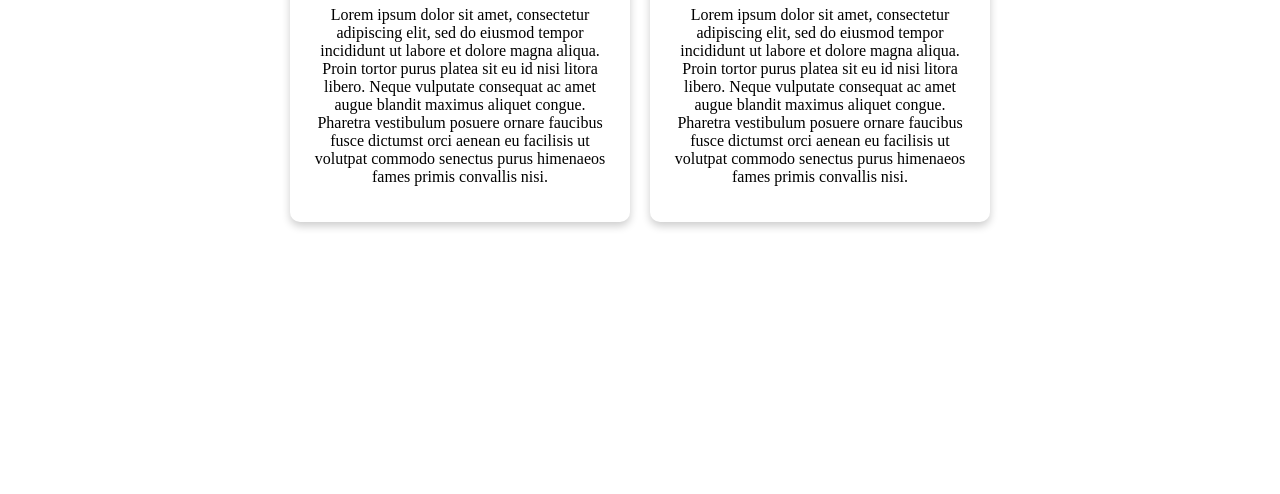
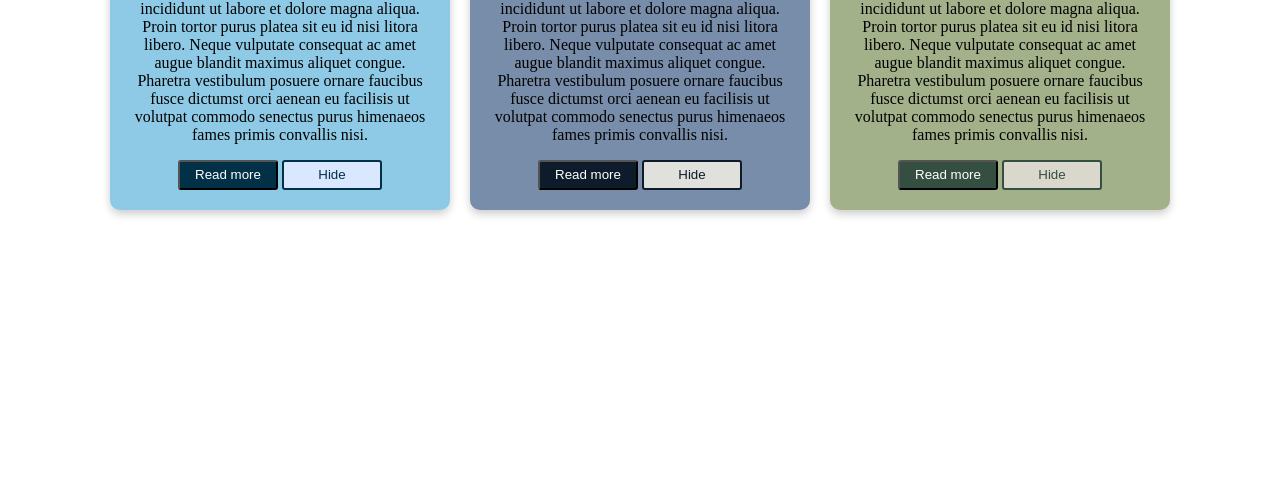
Before and after one commit to adelpro/Themed-website, a plain HTML site: page index.html in a window 1280 px wide. Shown: the part 393-887 px from the top of the page. After the commit the page ends 860 px from the top, so only its background shows below. Drawn offline with Linux system fonts and the light colour scheme.

Commit message:
final version

```diff
--- a/app.js
+++ b/app.js
@@ -0,0 +1,4 @@
+function changeTheme() {
+  const theme = document.getElementById("theme").value;
+  document.body.className = theme;
+}
--- a/index.html
+++ b/index.html
@@ -10,15 +10,7 @@
 </head>
 
 <body>
-    <div class="center">
-        <label for="theme">Theme:</label>
-        <select id="theme" name="theme">
-            <option value="blue">Blue</option>
-            <option value="red">Red</option>
-            <option value="green">Green</option>
-        </select>
-    </div>
-    <div class="car__container">
+    <div class="card__container">
         <div class="card">
             <h1>Card title</h1>
             <p>Lorem ipsum dolor sit amet, consectetur adipiscing elit, sed do eiusmod tempor incididunt ut labore et
@@ -29,8 +21,10 @@
                 aliquet congue. Pharetra vestibulum posuere ornare faucibus fusce dictumst orci aenean eu facilisis ut
                 volutpat commodo
                 senectus purus himenaeos fames primis convallis nisi.</p>
+            <button class="button__primary">Read more</button>
+            <button class="button__secondary">Hide</button>
         </div>
-        <div class="card">
+        <div class="midnight__theme card">
             <h1>Card title</h1>
             <p>Lorem ipsum dolor sit amet, consectetur adipiscing elit, sed do eiusmod tempor incididunt ut labore et
                 dolore
@@ -40,6 +34,21 @@
                 aliquet congue. Pharetra vestibulum posuere ornare faucibus fusce dictumst orci aenean eu facilisis ut
                 volutpat commodo
                 senectus purus himenaeos fames primis convallis nisi.</p>
+            <button class="button__primary">Read more</button>
+            <button class="button__secondary">Hide</button>
+        </div>
+        <div class="te__papa__green__theme card">
+            <h1>Card title</h1>
+            <p>Lorem ipsum dolor sit amet, consectetur adipiscing elit, sed do eiusmod tempor incididunt ut labore et
+                dolore
+                magna
+                aliqua. Proin tortor purus platea sit eu id nisi litora libero. Neque vulputate consequat ac amet augue
+                blandit maximus
+                aliquet congue. Pharetra vestibulum posuere ornare faucibus fusce dictumst orci aenean eu facilisis ut
+                volutpat commodo
+                senectus purus himenaeos fames primis convallis nisi.</p>
+            <button class="button__primary">Read more</button>
+            <button class="button__secondary">Hide</button>
         </div>
     </div>
 
--- a/style.css
+++ b/style.css
@@ -1,4 +1,57 @@
-.car__container {
+:root {
+    /* black__pearl__theme */
+    --text-color-primary: #ffffff;
+    --text-color-secondary: #023047;
+    --background-color-fill: #8ecae6;
+
+    --button-color-primary: #023047;
+    --button-color-primary-hover: #15667a;
+
+    --button-color-secondary: #d9e7ff;
+    --button-color-secondary-hover: #a5b2cd;
+    --button-color-secondary-border: #023047;
+}
+
+.black__pearl__theme {
+    --text-color-primary: #ffffff;
+    --text-color-secondary: #023047;
+    --background-color-fill: #8ecae6;
+
+    --button-color-primary: #023047;
+    --button-color-primary-hover: #15667a;
+
+    --button-color-secondary: #d9e7ff;
+    --button-color-secondary-hover: #a5b2cd;
+    --button-color-secondary-border: #023047;
+}
+
+.midnight__theme {
+    --text-color-primary: #ffffff;
+    --text-color-secondary: #0d1b2a;
+    --background-color-fill: #778da9;
+
+    --button-color-primary: #0d1b2a;
+    --button-color-primary-hover: #1b263b;
+
+    --button-color-secondary: #e0e1dd;
+    --button-color-secondary-hover: #aab0bb;
+    --button-color-secondary-border: #0d1b2a;
+}
+
+.te__papa__green__theme {
+    --text-color-primary: #ffffff;
+    --text-color-secondary: #344e41;
+    --background-color-fill: #a3b18a;
+
+    --button-color-primary: #344e41;
+    --button-color-primary-hover: #3a5a40;
+
+    --button-color-secondary: #dad7cd;
+    --button-color-secondary-hover: rgb(144, 148, 156);
+    --button-color-secondary-border: #344e41;
+}
+
+.card__container {
     display: flex;
     flex-wrap: wrap;
     align-items: center;
@@ -15,7 +68,7 @@
     transition: transform 0.3s ease, box-shadow 0.3s ease;
     padding: 20px;
     border-radius: 10px;
-    cursor: pointer;
+    background-color: var(--background-color-fill);
 }
 
 .card:hover {
@@ -23,6 +76,33 @@
     box-shadow: 0 8px 16px 0 rgba(0, 0, 0, 0.2);
 }
 
+button {
+    width: 100px;
+    height: 30px;
+    border-radius: 3px;
+}
+
+.button__primary {
+    background-color: var(--button-color-primary);
+    color: var(--text-color-primary);
+    cursor: pointer;
+}
+
+.button__primary:hover {
+    background-color: var(--button-color-primary-hover);
+}
+
+.button__secondary {
+    background-color: var(--button-color-secondary);
+    color: var(--text-color-secondary);
+    border: 2px solid var(--button-color-secondary-border);
+    cursor: pointer;
+}
+
+.button__secondary:hover {
+    background-color: var(--button-color-secondary-hover);
+}
+
 .center {
     display: flex;
     justify-content: center;
```
Also changed, not shown: indexv2.html (added, +75 -0 lines).
